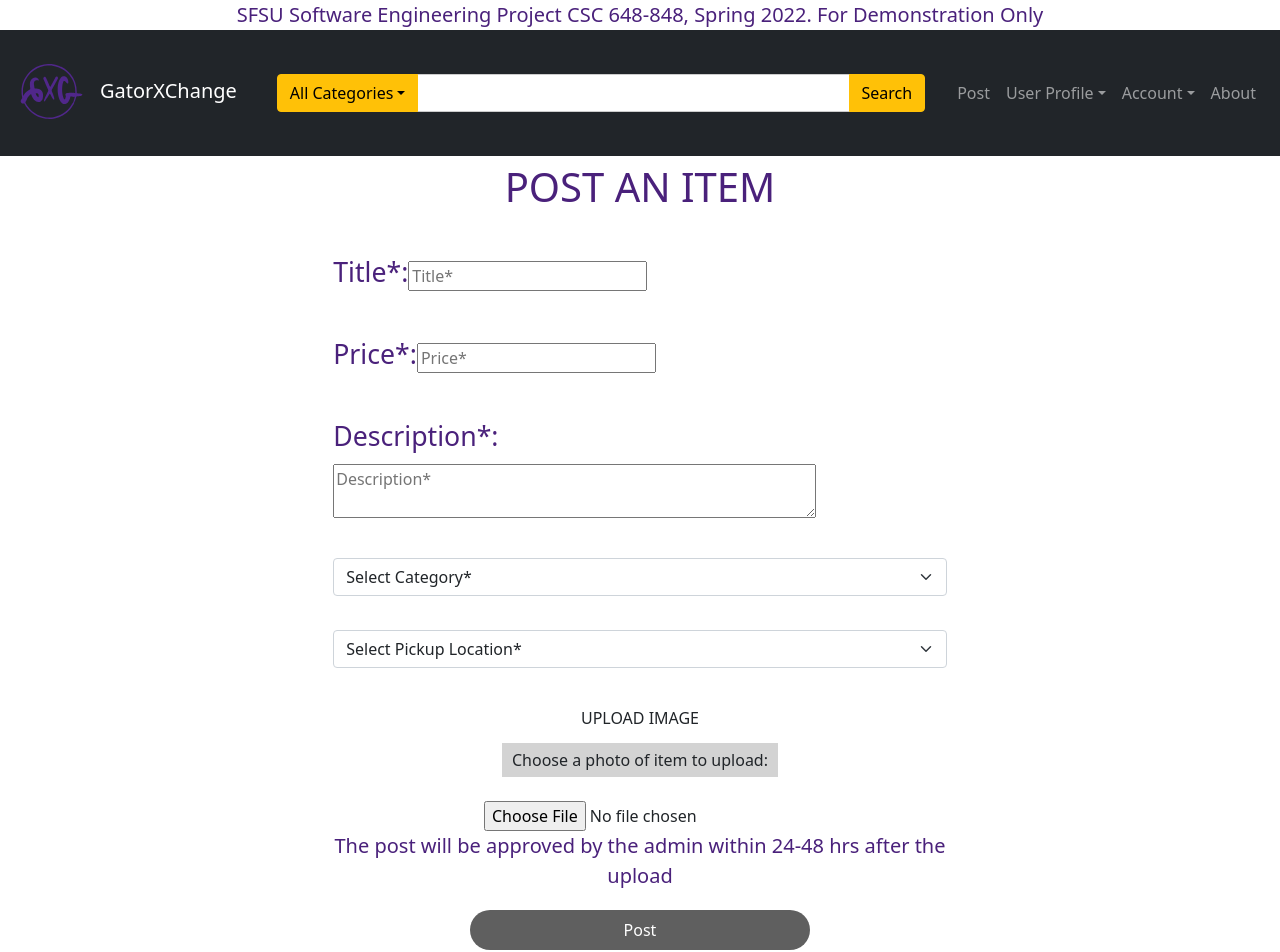
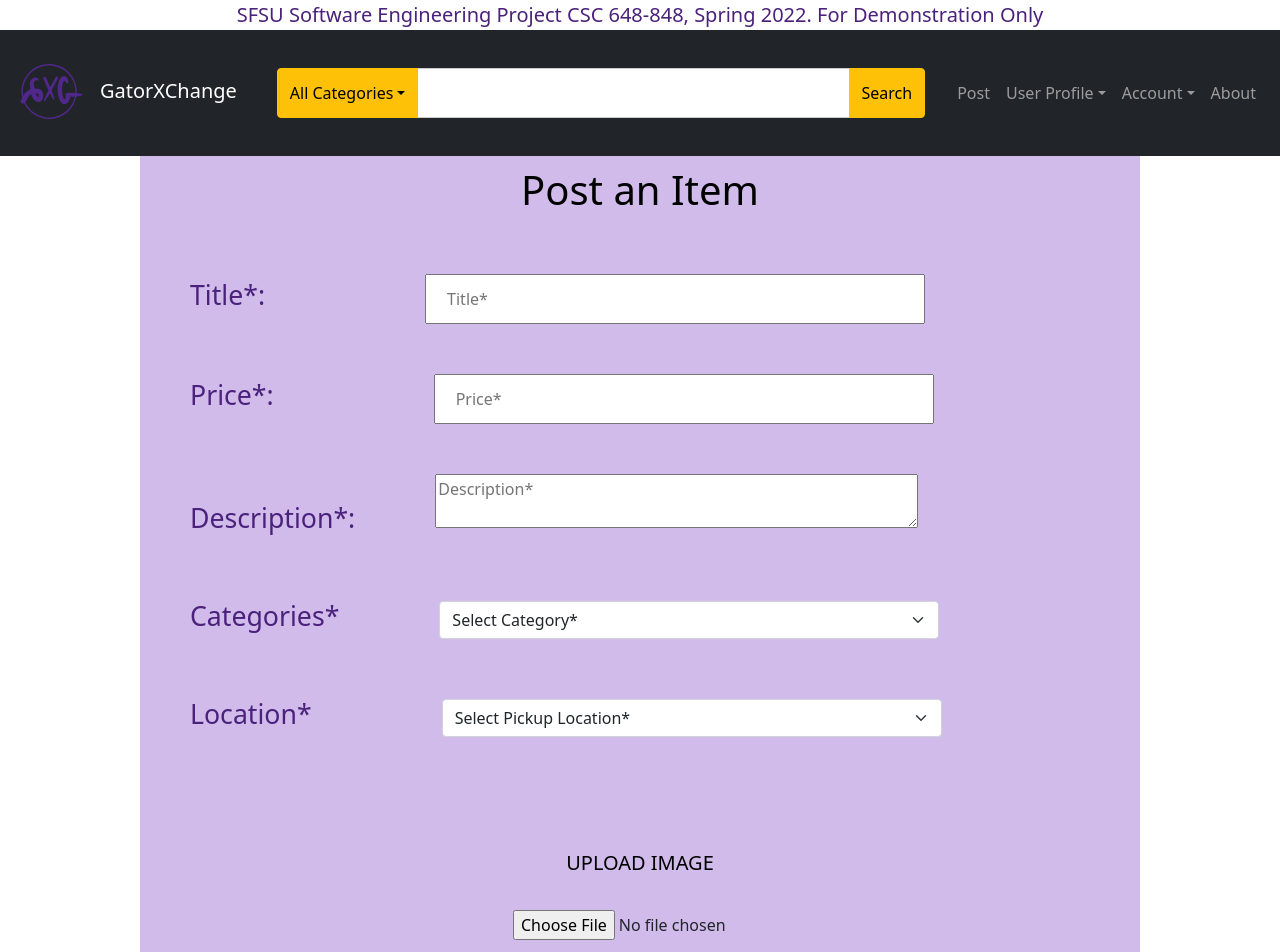
Before and after one commit to DrashtiShah23/online-marketplace-GatorXchange, a React (Create React App) app in the folder application/client/: page /Post in a window 1280 px wide. Shown: the top 952 px of the page. Built offline with nearby package versions, Linux system fonts and the light colour scheme.

Commit message:
Post page is now more web centric

```diff
--- a/application/client/src/css/post.css
+++ b/application/client/src/css/post.css
@@ -1,16 +1,50 @@
-h1,h6{
+h1,h5{
     text-align: center;
     padding: 1%;
+    color: black;
+}
+.container {
+    width: 100%;
+    display: flex;
+    justify-content: center;
+    flex-direction: column;
+    align-items: center;
+    }
+.field-Post{
+    background-color: #d0bbeb;
+    max-width: 1000px;
 }
 .Label{
     float: left;
     display: inline;
 }
-.post-input{
+input{
     display: inline;
+    padding: 2%;
+    width: 50%;
+    flex: 0 0 200px;
+    margin-left: 160px;
+    height: 50px;
+}
+textarea{
+    margin-left: 8%;
 }
 #post-label{
     margin: 5%;
+    width: 1000px;
+}
+.form-select{
+    width: 500px;
+    margin-left: 10%;
+    display: inline
+}
+.post-pickup{
+    display: inline;
+    margin-left: 3%;
+}
+.upload-img{
+    text-align: center;
+    padding: 5%;
 }
 .registerButton{
     border: none;
@@ -24,6 +58,8 @@ h1,h6{
     cursor: pointer;
     width: 50%;
     border-radius: 20cm;
+    margin-left:25%;
+    margin-right:25%;
 }
 .registerButton:hover {
     background-color: #4A217B;
--- a/application/client/src/pages/Post.js
+++ b/application/client/src/pages/Post.js
@@ -16,8 +16,9 @@ const Post = () => {
 
   return (
     <div className="container">
-      <fieldset>
-      <h1>POST AN ITEM</h1>
+      <div className="field-Post">
+        <h1> Post an Item </h1>
+
         <div id="post-label">
           <Form.Label>Title*: </Form.Label>
           <input
@@ -57,6 +58,7 @@ const Post = () => {
           {/* <label htmlFor="description">Description*</label> */}
         </div>
         <div id="post-label">
+          <Form.Label> Categories* </Form.Label>
           <Form.Select aria-label="Categories">
           <option>Select Category*</option>
             <option value="Books">Books</option>
@@ -75,6 +77,8 @@ const Post = () => {
           { <label htmlFor="category">Category*</label> */}
         </div>
         <div id="post-label">
+          <Form.Label>Location* </Form.Label>
+          <div className="post-pickup">
           <Form.Select aria-label="Pickup">
           <option>Select Pickup Location*</option>
             <option value="CesarChavezBldg">Cesar Chavez building </option>
@@ -82,27 +86,23 @@ const Post = () => {
             <option value="AdminBldg">Administration building</option>
             <option value="CafeRusso">Cafe Russo</option>
             <option value="Quad">Quad</option>
-        </Form.Select>
+          </Form.Select>
+          </div>
+        </div>
+        <div className="upload-img">
+          <h5>UPLOAD IMAGE</h5>
+          {/* <label for="avatar"style={{ textalign: 'center',background:"lightgrey", padding:"5px 10px" }}>Choose a photo of item to upload:  </label> */}
+          <input  type="file"
+            id="avatar" name="avatar"
+            accept="image/png, image/jpeg"/>
         </div>
 
-      <div className="container2">
-        <fieldset>
-        <div className="upload-img">
-        <h6>UPLOAD IMAGE</h6>
-        <label for="avatar"style={{ textalign: 'center',background:"lightgrey", padding:"5px 10px" }}>Choose a photo of item to upload:  </label></div>
-<br/>
-        <div>
-        <input  type="file"
-       id="avatar" name="avatar"
-       accept="image/png, image/jpeg"/>
-
-        </div>
         <p>The post will be approved by the admin within 24-48 hrs after the upload</p>
         <button className="registerButton">Post</button>
-        </fieldset>
-      </div>
-      </fieldset>
+
     </div>
+  </div>
+
   );
 };
 
```
